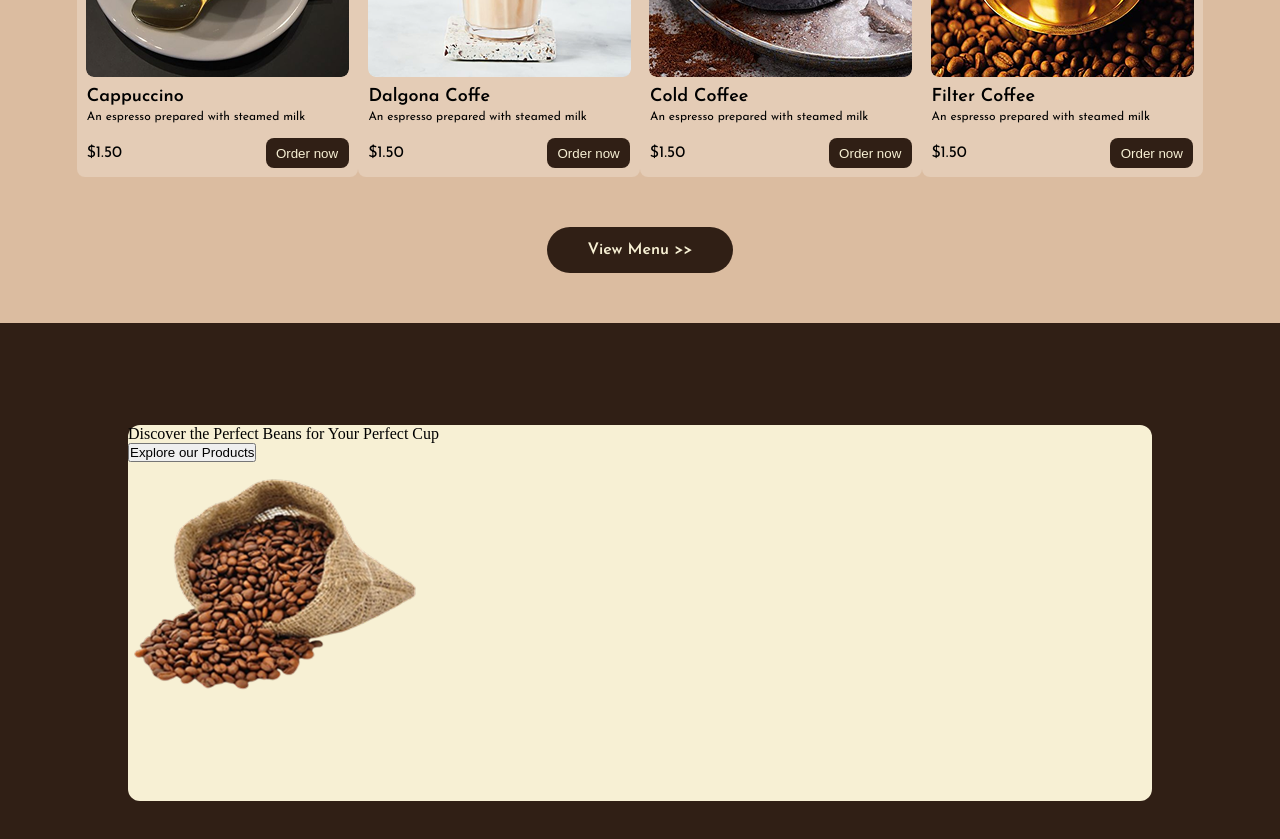
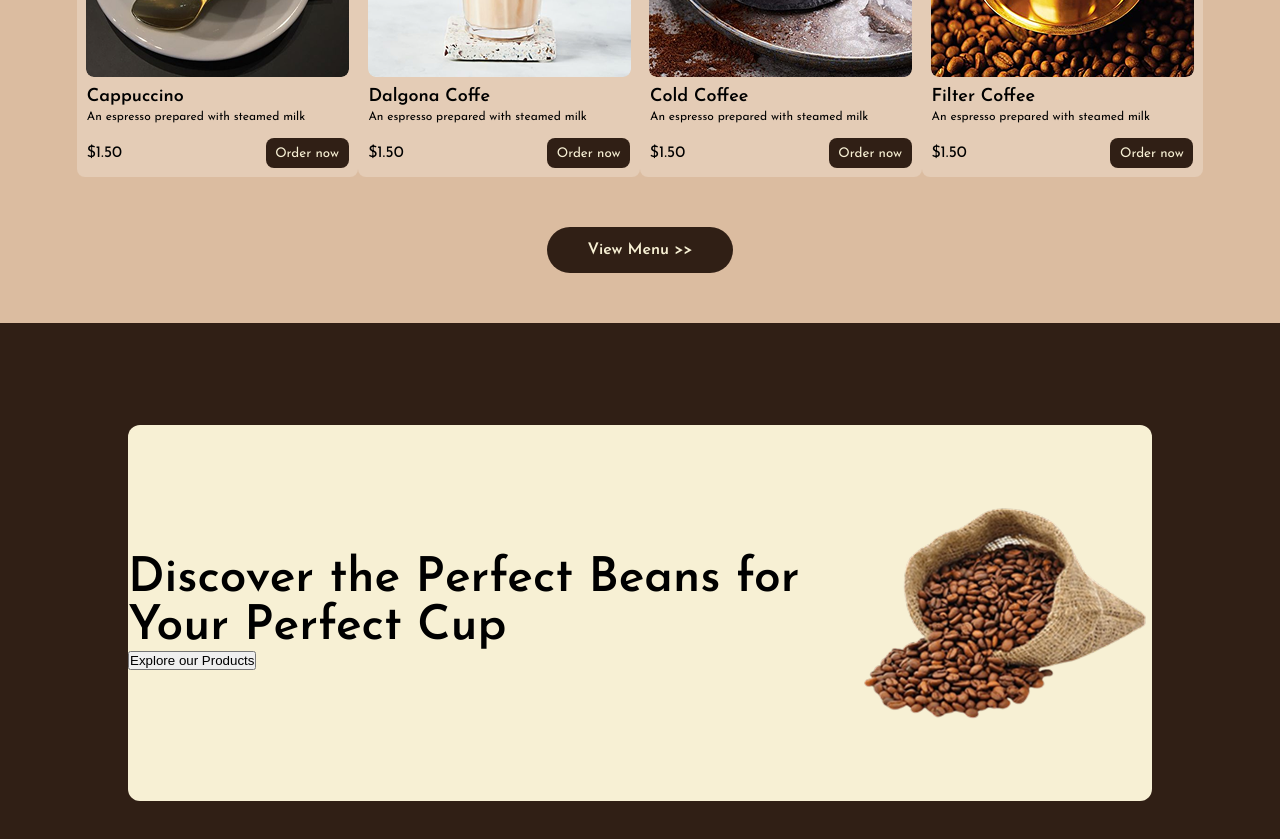
Before and after one commit to DEV-SHEGZ/Cofee-Brew, a React (Vite) app: page / in a window 1280 px wide. Shown: the part 2100-2939 px from the top of the page. Built offline with nearby package versions, Linux system fonts and the light colour scheme.

Commit message:
added pages

```diff
--- a/src/App.css
+++ b/src/App.css
@@ -381,6 +381,8 @@ hr {
   border: none;
   border-radius: 8px;
   padding: 8px;
+  font-family: "Josefin Sans", sans-serif;
+  cursor: pointer;
 }
 
 .View-menu-btn {
@@ -421,4 +423,17 @@ hr {
   background: #f7f0d4;
   border-radius: 12px;
   margin: auto;
+  display: flex;
+  align-items: center;
 }
+
+.beanbag {
+}
+
+.products-p {
+  font-family: Josefin Sans;
+  font-weight: 600;
+  font-style: SemiBold;
+  font-size: 48px;
+  color: #00000;
+}
--- a/src/components/Ourproducts.jsx
+++ b/src/components/Ourproducts.jsx
@@ -6,7 +6,9 @@ const Ourproducts = () => {
     <div className="Ourproducts-container">
       <div className="ourproducts">
         <div>
-          <p>Discover the Perfect Beans for Your Perfect Cup</p>
+          <p className="products-p">
+            Discover the Perfect Beans for Your Perfect Cup
+          </p>
           <button>Explore our Products</button>
         </div>
 
```
